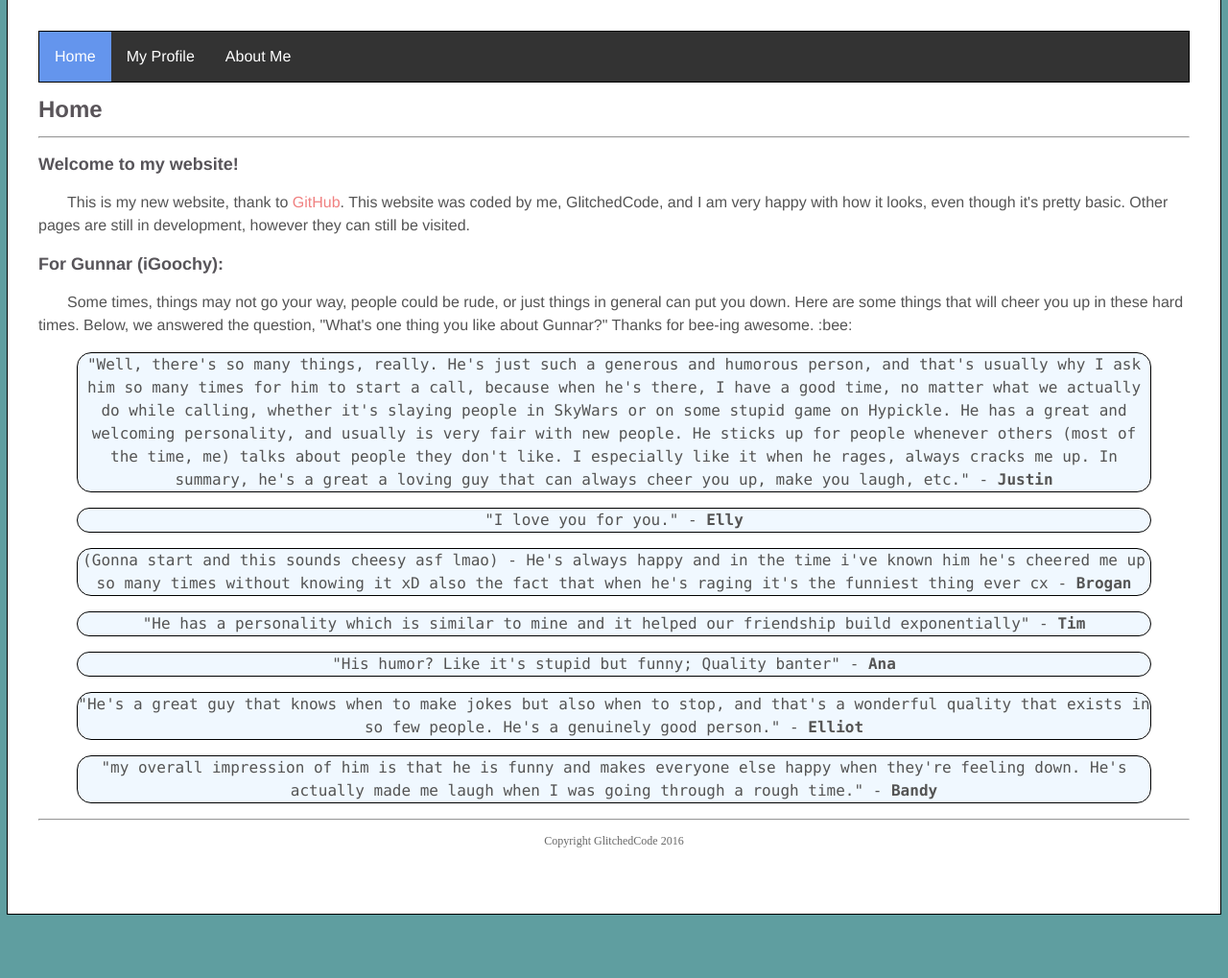
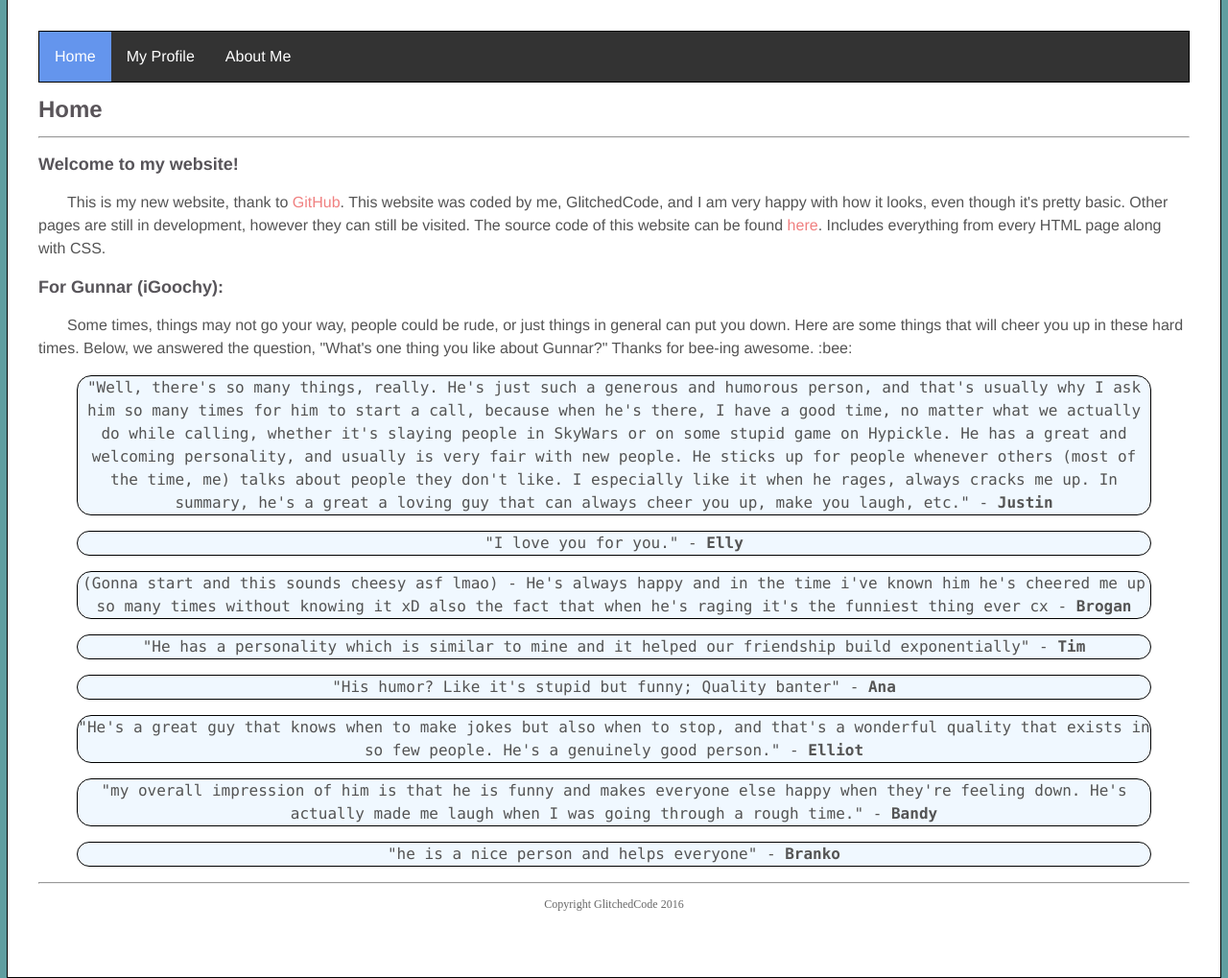
Before and after one commit to glitchedcoder/mygithubpage, a plain HTML site: page index.html in a window 1280 px wide. Shown: the whole page at 96% size. Before the commit the page ends 953 px from the top, so only its background shows below. Drawn offline with Linux system fonts and the light colour scheme.

Commit message:
Updated quotes and added repo link

```diff
--- a/index.html
+++ b/index.html
@@ -20,7 +20,7 @@
         <hr>
         <!-- Paragraph/Details -->
         <h2>Welcome to my website!</h2>
-        <p>This is my new website, thank to <a id="external" href="https://github.com/">GitHub</a>. This website was coded by me, GlitchedCode, and I am very happy with how it looks, even though it's pretty basic. Other pages are still in development, however they can still be visited.</p>
+        <p>This is my new website, thank to <a id="external" href="https://github.com/">GitHub</a>. This website was coded by me, GlitchedCode, and I am very happy with how it looks, even though it's pretty basic. Other pages are still in development, however they can still be visited. The source code of this website can be found <a id="external" href="https://github.com/glitchedcoder/mygithubpage/tree/gh-pages">here</a>. Includes everything from every HTML page along with CSS.</p>
         <h2>For Gunnar (iGoochy):</h2>
         <p>Some times, things may not go your way, people could be rude, or just things in general can put you down. Here are some things that will cheer you up in these hard times. Below, we answered the question, "What's one thing you like about Gunnar?" Thanks for bee-ing awesome. :bee:</p>
         <quote>"Well, there's so many things, really. He's just such a generous and humorous person, and that's usually why I ask him so many times for him to start a call, because when he's there, I have a good time, no matter what we actually do while calling, whether it's slaying people in SkyWars or on some stupid game on Hypickle. He has a great and welcoming personality, and usually is very fair with new people. He sticks up for people whenever others (most of the time, me) talks about people they don't like. I especially like it when he rages, always cracks me up. In summary, he's a great a loving guy that can always cheer you up, make you laugh, etc." - <b>Justin</b></quote>
@@ -30,6 +30,7 @@
         <quote>"His humor? Like it's stupid but funny; Quality banter" - <b>Ana</b></quote>
         <quote>"He's a great guy that knows when to make jokes but also when to stop, and that's a wonderful quality that exists in so few people. He's a genuinely good person." - <b>Elliot</b></quote>
         <quote>"my overall impression of him is that he is funny and makes everyone else happy when they're feeling down. He's actually made me laugh when I was going through a rough time." - <b>Bandy</b></quote>
+        <quote>"he is a nice person and helps everyone" - <b>Branko</b></quote>
         <hr>
         <center>
             <!-- Copyright -->
```
